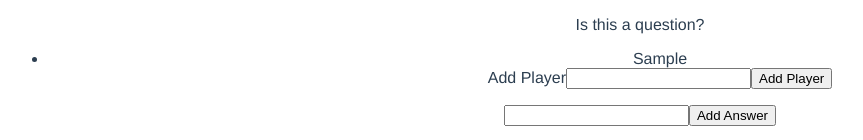
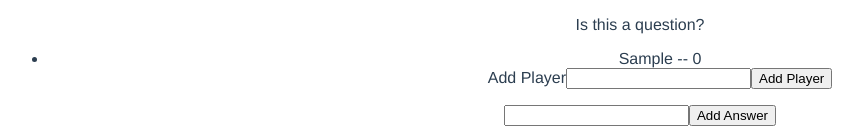
Before and after one commit to Jantho1990/vue-shepherd, a Vue app: page / in a window 1280 px wide. Both pictures are taken after typing "Sample" into the empty fields and a click on the button "Add Answer". Shown: the part 248-388 px from the top of the page, without its empty margins (0-863 px from the left). Built offline with nearby package versions, Linux system fonts and the light colour scheme.

Commit message:
answers calculate points

```diff
--- a/src/components/SheepAnswer.vue
+++ b/src/components/SheepAnswer.vue
@@ -1,6 +1,6 @@
 <template>
   <li class="sheep-answer">
-    <div>{{ text }}</div>
+    <div>{{ text }} -- {{ points }}</div>
     <div class="players">
       <ul>
         <li :key="player.answer" v-for="player in players">{{ player.name }}</li>
@@ -20,6 +20,11 @@
 
 <script>
 export default {
+  computed: {
+    points: function () {
+      return this.players.length > 0 ? this.players.length - 1 : 0
+    }
+  },
   data: function () {
     return {
       newPlayer: '',
```
